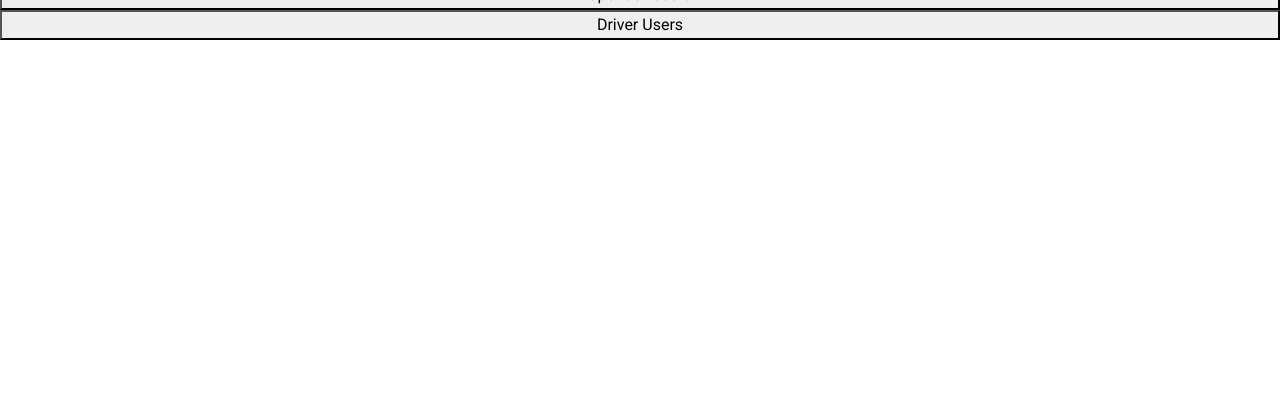
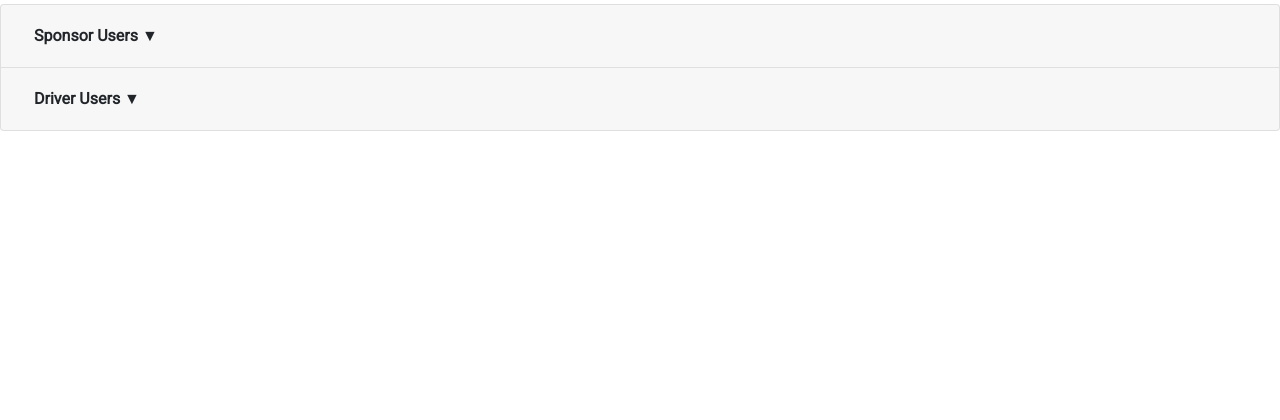
Before and after one commit to mludwig91/CapstoneProject, a Django app: page /accounts/user_management in a window 1280 px wide. Shown: the part 346-766 px from the top of the page. Run offline with Django 3.2, Linux system fonts and the light colour scheme; a user stored in the database is signed in; tables that the repository leaves empty hold one stand-in row (values such as "Sample post"); style sheets or scripts are compiled from the project's sources; some libraries are stand-ins or nearby versions.

Commit message:
User Management Reformat

```diff
--- a/accounts/templates/accounts/company_management.html
+++ b/accounts/templates/accounts/company_management.html
@@ -18,7 +18,7 @@
         <div class="container">
             <a class="btn btn-success" href="{% url 'accounts:edit_company' value=0%}">+ Add New Company</a>
             <div class="card mt-3 mx-auto shadow-lg rounded text-center">
-                <table id="adminCompanyTable" class="table table-striped table-bordered">
+                <table id="adminCompanyTable" class="table table-striped table-bordered table-hover">
                     <thead class="thead-dark">
                         <tr>
                             <th>Edit Company</th>
--- a/accounts/templates/accounts/user_management.html
+++ b/accounts/templates/accounts/user_management.html
@@ -11,15 +11,27 @@
     <script src="https://code.jquery.com/jquery-3.5.0.js"></script>
 
     <link rel="stylesheet" type="text/css" href="https://cdn.datatables.net/v/bs4/jszip-2.5.0/dt-1.10.24/b-1.7.0/b-colvis-1.7.0/b-html5-1.7.0/b-print-1.7.0/cr-1.5.3/date-1.0.2/sc-2.0.3/sl-1.3.2/datatables.min.css"/>
+    <br>
 
+    <div class="accordion" id="userManagementAccordion">
         {% if current_user.role_name == 'admin'%}
-    <button class=" accordion accordion-flush" style="width: 100%">Admin Users</button>
+        <div class="card">
+            <div class="card-header" id="headingOne">
+                <h2 class="mb-0">
+                    <button class="btn btn-block text-left" type="button" data-toggle="collapse" data-target="#collapseOne" aria-expanded="true" aria-controls="collapseOne">
+                        <strong>Admin Users ▼</strong>
+                    </button>
+                </h2>
+            </div>
+
+            <div id="collapseOne" class="collapse show" aria-labelledby="headingOne" data-parent="#userManagementAccordion">
+                <div class="card-body">
                     <div class="panel" style="display: block">
                         <div class="container">
                             <br>
                             <a class="btn btn-success" href="{% url 'accounts:edit_user' value=0%}">+ Add New Admin</a>
                             <div class="card mt-3 mx-auto shadow-lg rounded text-center">
-                                <table id="adminTable" class="table table-striped table-bordered">
+                                <table id="adminTable" class="table table-striped table-bordered table-hover">
                                     <thead class="thead-dark">
                                         <tr>
                                             <th>Edit User</th>
@@ -49,15 +61,26 @@
                             <br>
                         </div>
                 </div>
+                </div>
+            </div>
+        </div>
         {% endif %}
-
-    <button class=" accordion accordion-flush" style="width: 100%">Sponsor Users</button>
-                <div class="panel" style="display: none">
+        <div class="card">
+            <div class="card-header" id="headingTwo">
+                <h2 class="mb-0">
+                    <button class="btn btn-block text-left collapsed" type="button" data-toggle="collapse" data-target="#collapseTwo" aria-expanded="false" aria-controls="collapseTwo">
+                        <strong>Sponsor Users ▼</strong>
+                    </button>
+                </h2>
+            </div>
+            <div id="collapseTwo" class="collapse" aria-labelledby="headingTwo" data-parent="#userManagementAccordion">
+                <div class="card-body">
+                    <div class="panel" style="display: block">
                         <div class="container">
                             <br>
                             <a class="btn btn-success" href="{% url 'accounts:edit_user' value=0%}">+ Add New Sponsor</a>
                             <div class="card mt-3 mx-auto shadow-lg rounded text-center">
-                                <table id="sponsorTable" class="table table-striped table-bordered">
+                                <table id="sponsorTable" class="table table-striped table-bordered table-hover">
                                     <thead class="thead-dark">
                                         <tr>
                                             <th>Company Name</th>
@@ -89,14 +112,25 @@
                             <br>
                         </div>
                     </div>
-
-    <button class=" accordion accordion-flush" style="width: 100%">Driver Users</button>
-                <div class="panel" style="display: none">
+                </div>
+            </div>
+        </div>
+        <div class="card">
+            <div class="card-header" id="headingThree">
+            <h2 class="mb-0">
+                <button class="btn btn-block text-left collapsed" type="button" data-toggle="collapse" data-target="#collapseThree" aria-expanded="false" aria-controls="collapseThree">
+                    <strong>Driver Users ▼</strong>
+                </button>
+            </h2>
+            </div>
+            <div id="collapseThree" class="collapse" aria-labelledby="headingThree" data-parent="#userManagementAccordion">
+                <div class="card-body">
+                    <div class="panel" style="display: block">
                         <div class="container">
                         <br>
                                 <a class="btn btn-success" href="{% url 'accounts:edit_user' value=0%}">+ Add New Driver</a>
                                 <div class="card mt-3 mx-auto shadow-lg rounded text-center">
-                                <table id="driverTable" class="table table-striped table-bordered">
+                                    <table id="driverTable" class="table table-striped table-bordered table-hover">
                                         <thead class="thead-dark">
                                             <tr>
                                                 <th>Company Name</th>
@@ -144,8 +178,12 @@
                                 <br>
                             </div>
                     </div>
+                </div>
+            </div>
+        </div>
+    </div>
 
-    <script>
+<script hidden>
         $( document ).ready(function() {
             console.log( "ready!" );
         });
--- a/accounts/views.py
+++ b/accounts/views.py
@@ -492,8 +492,13 @@ def user_management(request):
 
 @login_required(login_url='/accounts/login/')
 def edit_user(request, value):
+
     adminUser = UserInformation.objects.get(user=request.user)
-    driverUser = UserInformation.objects.get(user=value)
+    if UserInformation.objects.filter(user=value).exists():
+        driverUser = UserInformation.objects.get(user=value)
+    else:
+        driverUser = None
+        coreUser = User()
 
     # Case 1: We have received a POST request with some data
     if request.method == 'POST':
@@ -512,6 +517,7 @@ def edit_user(request, value):
             user_info.user = driverUser.user
             user_info.sponsor_company = current_sponsor
             user_info.save()
+            form.save_m2m()
 
             sponsor = SponsorCompany.objects.get(company_name=form.cleaned_data['sponsor_company'])
 
@@ -539,7 +545,7 @@ def edit_user(request, value):
                                        initial={'user_email': request.user.email})
         # Case 2b: The user email doesn't exist in our user information table.
         else:
-            form = UserInformationForm(initial={'user_email': request.user.email, 'first_name': driverUser.first_name})
+            form = UserInformationForm(initial={'user_email': request.user.email})
 
         request.session.set_expiry(0)
         return render(request, "accounts/edit_user.html", {'form': form, 'driver_user': driverUser})
```
Lines whose indentation alone changed are shown as unchanged.
